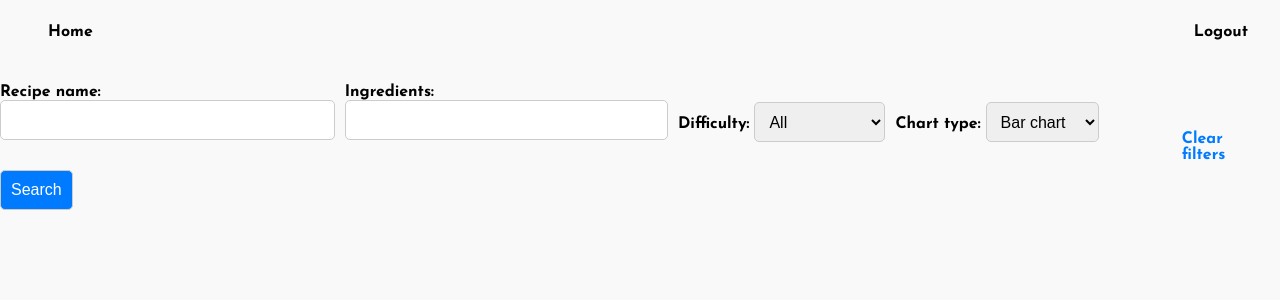
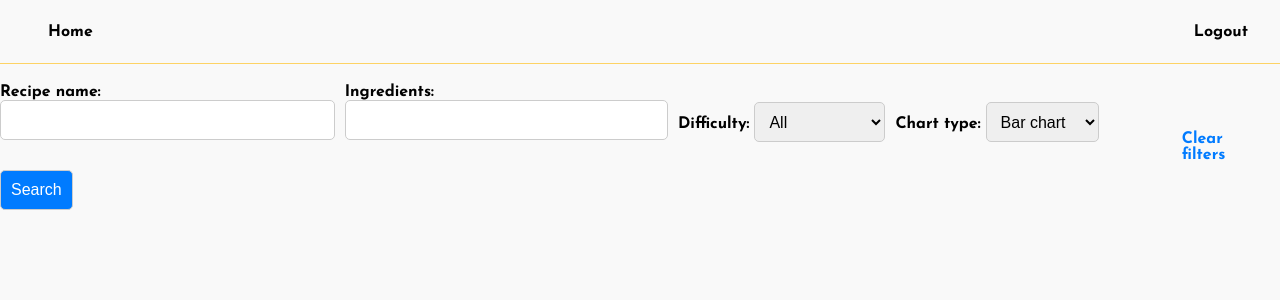
Before and after one commit to devmcdonough/Recipe_app, a Django app: page /recipes/ in a window 1280 px wide. Shown: the top 300 px of the page. Run offline with Django 4.2, Linux system fonts and the light colour scheme; data that the repository does not hold is empty.

Commit message:
Added styling to nav

```diff
--- a/recipes/static/recipes/css/styles.css
+++ b/recipes/static/recipes/css/styles.css
@@ -280,6 +280,7 @@
     align-items: center; /* Vertically center items */
     padding: 1rem 2rem; /* Padding inside the nav */
     background: #f9f9f9; /* Background color */
+    border-bottom: 1px solid #FDD365;;
 }
 
 .left-nav, .right-nav {
```
